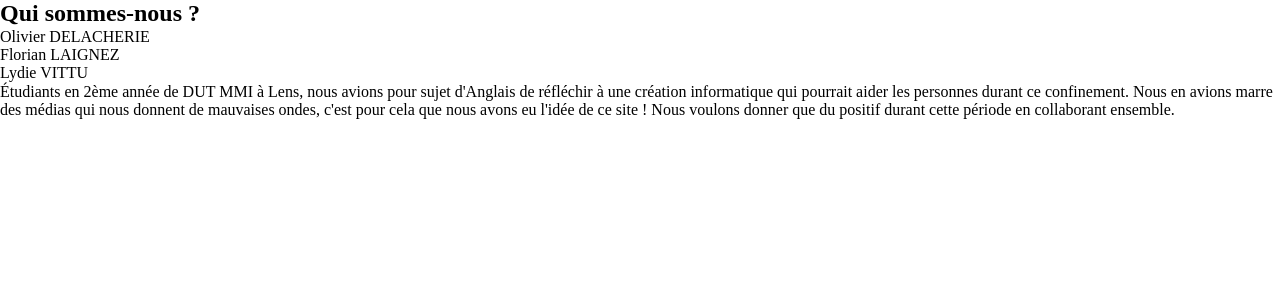
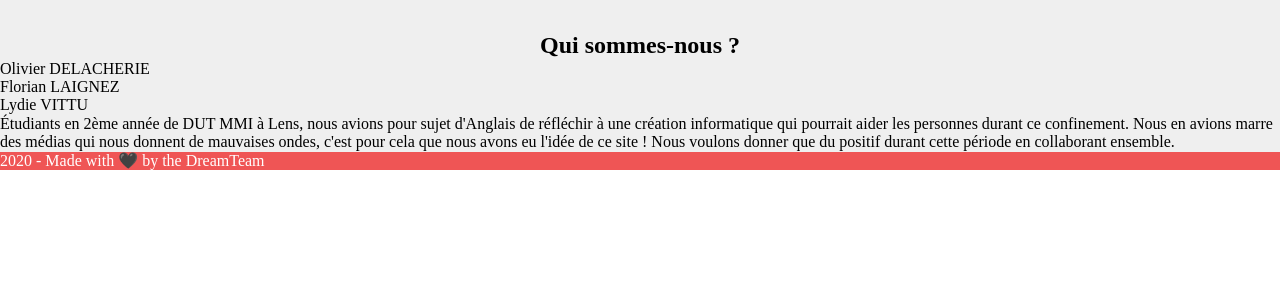
Before and after one commit to FlorianLz/FeelGood, a PHP site: page / in a window 1280 px wide. Shown: the top 300 px of the page. Run offline with PHP 8.4, Linux system fonts and the light colour scheme.

Commit message:
Début de la 3ème partie.

```diff
--- a/assets/scss/elements/_footer.scss
+++ b/assets/scss/elements/_footer.scss
@@ -0,0 +1,4 @@
+footer{
+  background-color: $red;
+  color: white;
+}
--- /dev/null
+++ b/assets/scss/elements/_whoweare.scss
@@ -0,0 +1,8 @@
+.whoweare{
+  background-color: $grey_background;
+  padding-top: 2em;
+
+  h2{
+    text-align: center;
+  }
+}
--- a/assets/scss/styles.scss
+++ b/assets/scss/styles.scss
@@ -14,3 +14,4 @@
 /* On importe les styles personnalisés */
 @import "./elements/header";
 @import "./elements/footer";
+@import "elements/whoweare";
--- a/index.html
+++ b/index.html
@@ -37,7 +37,7 @@
 
 
 
-    <div class="who_are_you">
+    <div class="whoweare">
       <h2> Qui sommes-nous ? </h2>
 
       <div>
@@ -61,7 +61,7 @@
     </div>
 
     <footer>
-
+      <p> 2020 - Made with 🖤 by the DreamTeam</p>
     </footer>
   <!-- Chargement des scripts utiles -->
     <script src="https://polyfill.io/v3/polyfill.min.js?features=default%2CIntersectionObserver%2CArray.from%2CNodeList.prototype.forEach"></script>
```
Also changed, not shown: assets/css/styles.css (+1 -1 lines), 1 other file.
